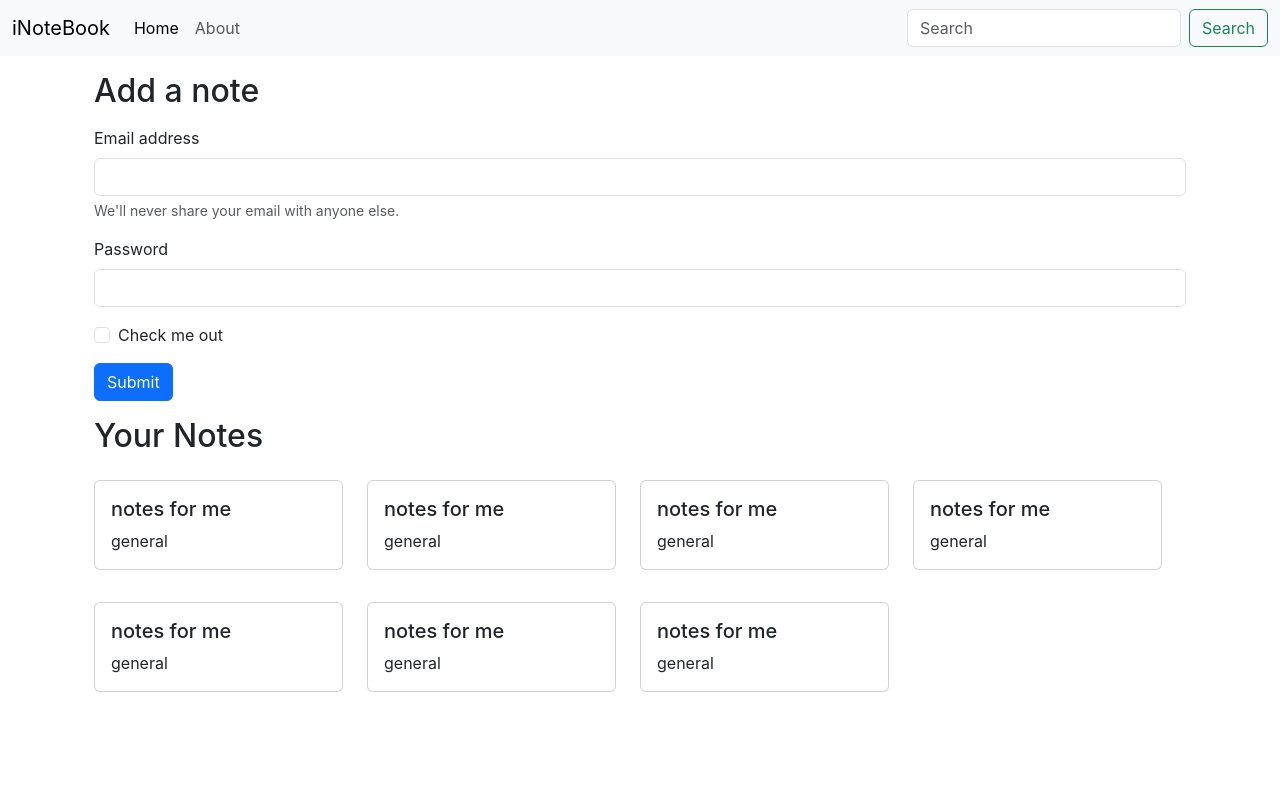
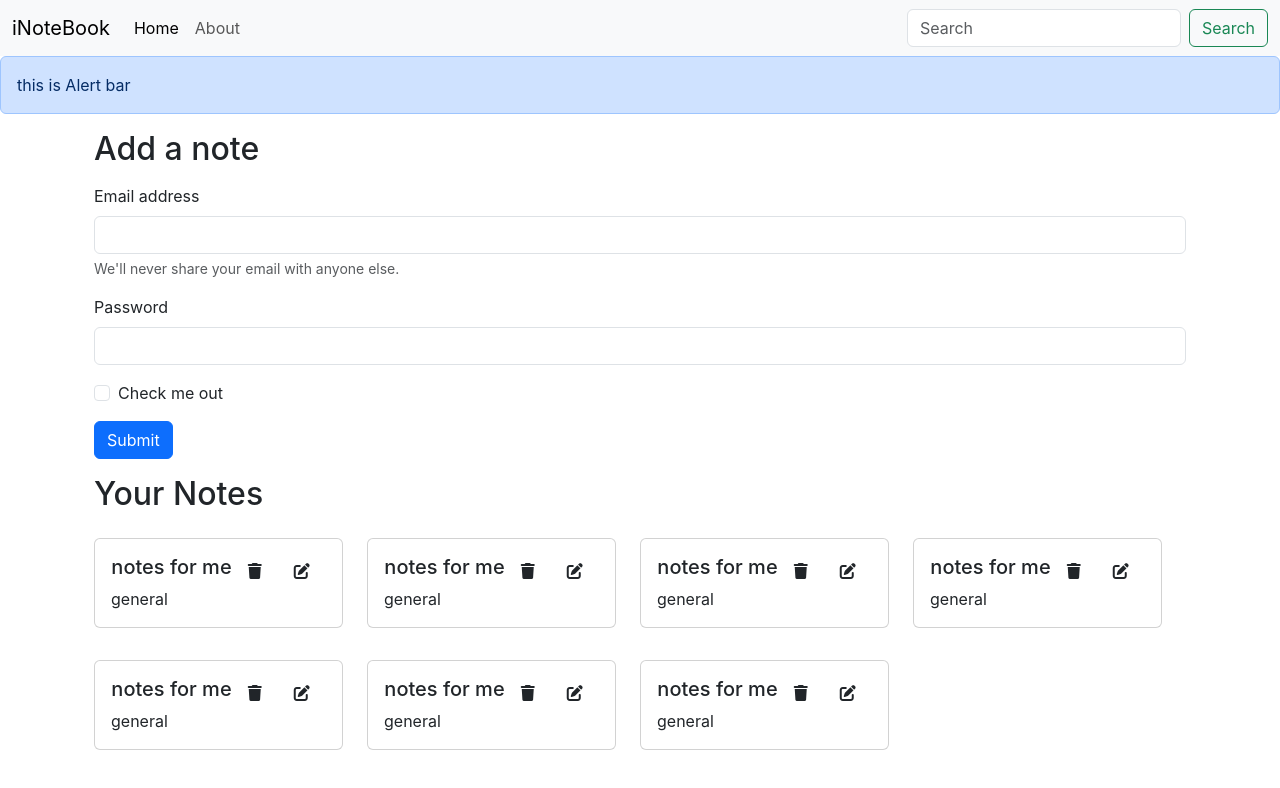
Before and after one commit to Saini-Yogesh/iNoteBook, a React (Create React App) app: page / in a window 1280 px wide. Shown: the top 788 px of the page. Built offline with nearby package versions, Linux system fonts and the light colour scheme.

Commit message:
Adding font awesome icons to iNotebook

```diff
--- a/public/index.html
+++ b/public/index.html
@@ -17,6 +17,13 @@
       integrity="sha384-QWTKZyjpPEjISv5WaRU9OFeRpok6YctnYmDr5pNlyT2bRjXh0JMhjY6hW+ALEwIH"
       crossorigin="anonymous"
     />
+    <link
+      rel="stylesheet"
+      href="https://cdnjs.cloudflare.com/ajax/libs/font-awesome/6.5.2/css/all.min.css"
+      integrity="sha512-SnH5WK+bZxgPHs44uWIX+LLJAJ9/2PkPKZ5QiAj6Ta86w+fsb2TkcmfRyVX3pBnMFcV7oQPJkl9QevSCWr3W6A=="
+      crossorigin="anonymous"
+      referrerpolicy="no-referrer"
+    />
     <title>iNoteBook - Your notes</title>
   </head>
   <body>
--- a/src/App.js
+++ b/src/App.js
@@ -4,6 +4,7 @@ import Navbar from "./components/Navbar";
 import About from "./components/About";
 import Home from "./components/Home";
 import NoteState from "./context/notes/NoteState";
+import Alert from "./components/Alert";
 
 function App() {
   return (
@@ -11,7 +12,7 @@ function App() {
       <NoteState>
         <Router>
           <Navbar />
-          {/* <Home /> */}
+          <Alert massage="this is Alert bar" />
           <div className="container">
             <Routes>
               <Route exact path="/" element={<Home />} />
--- /dev/null
+++ b/src/components/Alert.js
@@ -0,0 +1,13 @@
+import React from "react";
+
+const Alert = (props) => {
+  return (
+    <>
+      <div className="alert alert-primary" role="alert">
+        {props.massage}
+      </div>
+    </>
+  );
+};
+
+export default Alert;
--- a/src/components/Home.js
+++ b/src/components/Home.js
@@ -9,7 +9,7 @@ function Home() {
           <h2> Add a note</h2>
           <form className="my-3">
             <div className="mb-3">
-              <label for="exampleInputEmail1" className="form-label">
+              <label htmlFor="exampleInputEmail1" className="form-label">
                 Email address
               </label>
               <input
@@ -23,7 +23,7 @@ function Home() {
               </div>
             </div>
             <div className="mb-3">
-              <label for="exampleInputPassword1" className="form-label">
+              <label htmlFor="exampleInputPassword1" className="form-label">
                 Password
               </label>
               <input
@@ -38,7 +38,7 @@ function Home() {
                 className="form-check-input"
                 id="exampleCheck1"
               />
-              <label className="form-check-label" for="exampleCheck1">
+              <label className="form-check-label" htmlFor="exampleCheck1">
                 Check me out
               </label>
             </div>
--- a/src/components/NoteItem.js
+++ b/src/components/NoteItem.js
@@ -6,7 +6,11 @@ const NoteItem = (props) => {
     <div className="col-md-3 my-3">
       <div className="card">
         <div className="card-body">
-          <h5 className="card-title"> {note.tittle}</h5>
+          <div className="d-flex align-items-center justify-content-center">
+            <h5 className="card-title"> {note.tittle}</h5>
+            <i className="mx-3 fa-solid fa-trash"></i>
+            <i className="mx-3 fa-solid fa-pen-to-square"></i>
+          </div>
           <p className="card-text">{note.description}</p>
         </div>
       </div>
--- a/src/components/Notes.js
+++ b/src/components/Notes.js
@@ -10,7 +10,7 @@ const Notes = () => {
     <div className="container my-3 row">
       <h2>Your Notes</h2>
       {notes.map((note) => {
-        return <NoteItem note={note} />;
+        return <NoteItem key={note._id} note={note} />;
       })}
     </div>
   );
--- a/src/context/notes/NoteState.js
+++ b/src/context/notes/NoteState.js
@@ -31,7 +31,7 @@ const NoteState = (props) => {
       __v: 0,
     },
     {
-      _id: "667da6185f01b1218e4d27cf",
+      _id: "667da6185f0d1b1218e4d27cf",
       user: "667da5bc5f01b1218e4d27c2",
       tittle: "notes for me",
       description: "general",
@@ -40,7 +40,7 @@ const NoteState = (props) => {
       __v: 0,
     },
     {
-      _id: "667da6125f01b1218e4d27cb",
+      _id: "667da6125f01bs1218e4d27cb",
       user: "667da5bc5f01b1218e4d27c2",
       tittle: "notes for me",
       description: "general",
@@ -49,7 +49,7 @@ const NoteState = (props) => {
       __v: 0,
     },
     {
-      _id: "667da6135f01b1218e4d27cd",
+      _id: "667da6135f01b121k8e4d27cd",
       user: "667da5bc5f01b1218e4d27c2",
       tittle: "notes for me",
       description: "general",
@@ -58,7 +58,7 @@ const NoteState = (props) => {
       __v: 0,
     },
     {
-      _id: "667da6185f01b1218e4d27cf",
+      _id: "667da6185f01b12k18e4d27cf",
       user: "667da5bc5f01b1218e4d27c2",
       tittle: "notes for me",
       description: "general",
```
